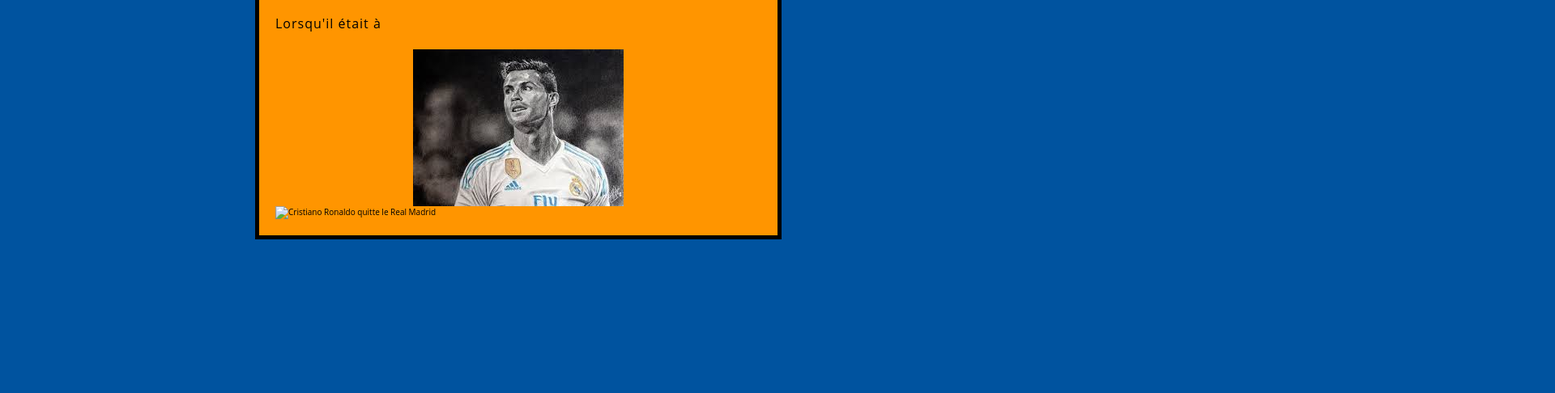
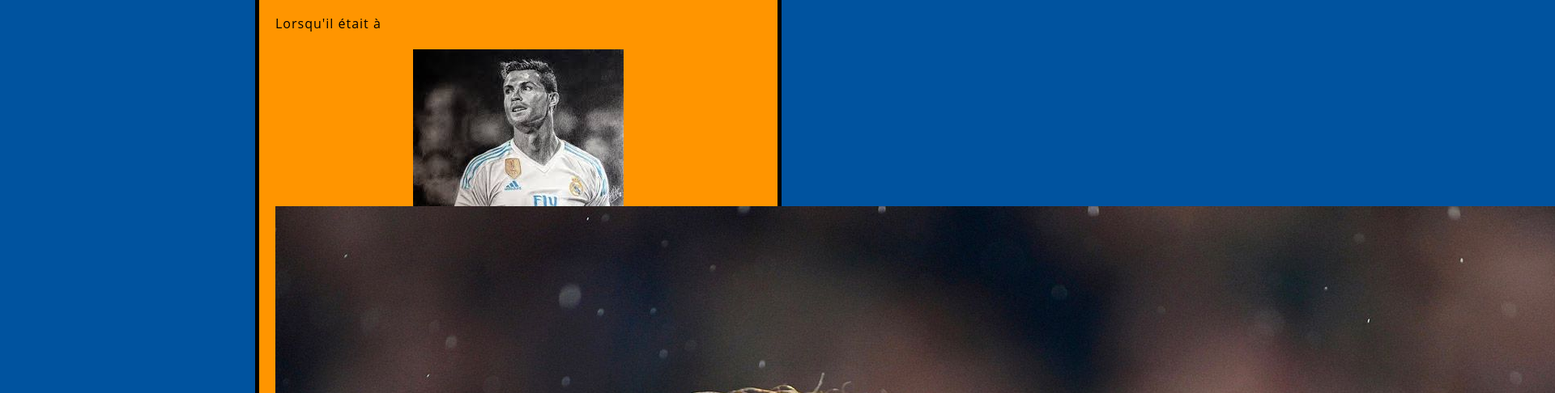
Before and after one commit to LaurentBoggio/laurent.github.io, a plain HTML site: page site-test/index.html in a window 1280 px wide. Shown: the part 130-616 px from the top of the page at 81% size, 1920 px wide, since content can reach past the window. Drawn offline with Linux system fonts and the light colour scheme.

Commit message:
fix image2

```diff
--- a/site-test/index.html
+++ b/site-test/index.html
@@ -13,6 +13,6 @@
 <p>Lorsqu'il était à</p>
 
     <img src="images/ronaldo.jpg" alt="Dessin de Ronaldo" />
-    <img src="images/CristianoRonaldo.jpg" alt="Cristiano Ronaldo quitte le Real Madrid" />
+    <img src="images/CristianoReal.jpg" alt="Cristiano Ronaldo quitte le Real Madrid" />
   </body>
 </html>
```
